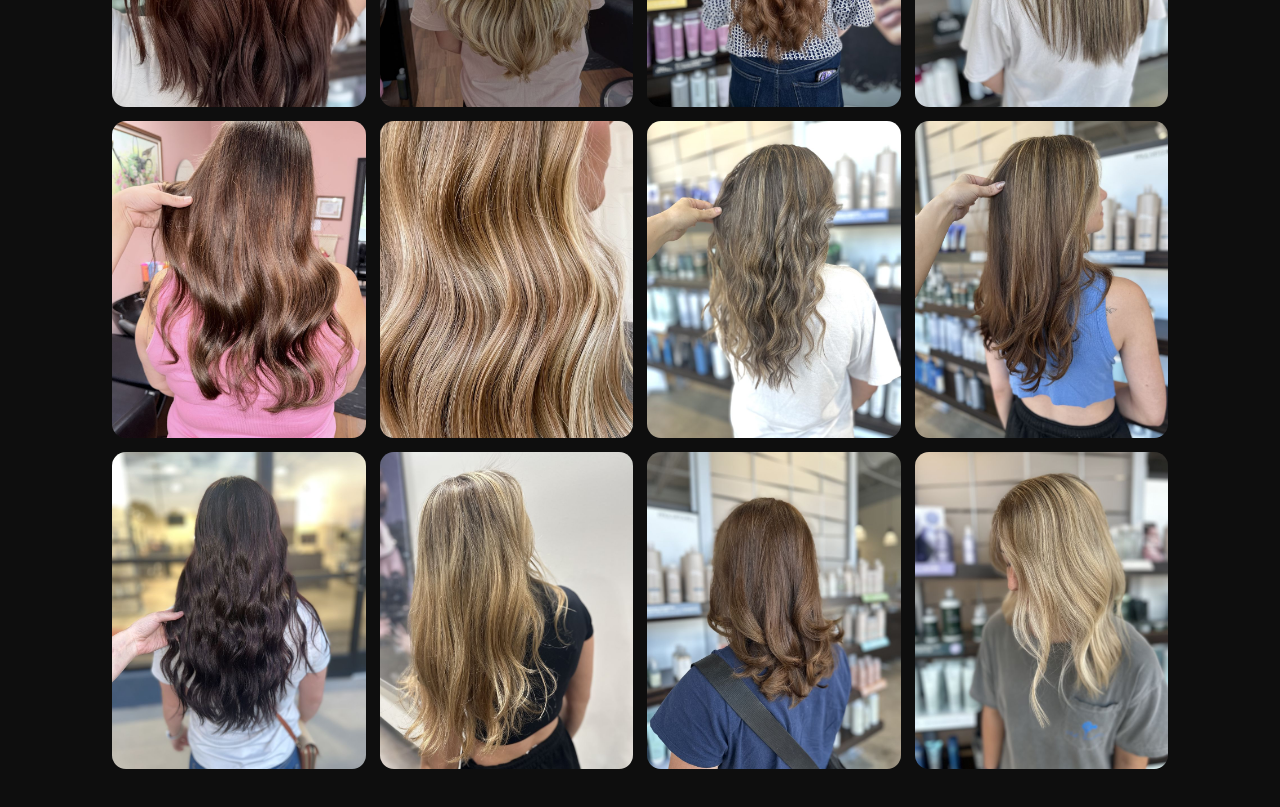
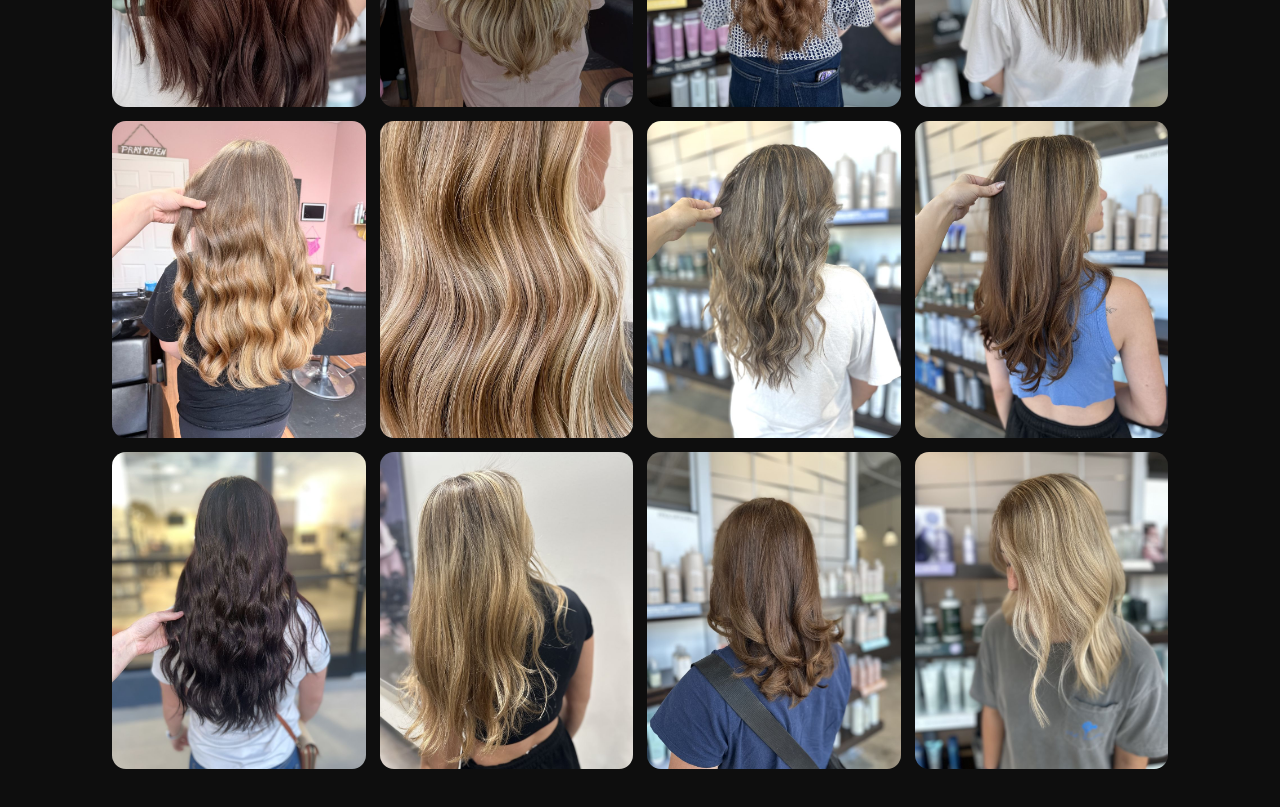
Before and after one commit to themanehousegwd/themanehousegwd.github.io, a plain HTML site: page index.html in a window 1280 px wide. Shown: the part 2620-3427 px from the top of the page. Drawn offline with nearby package versions, Linux system fonts and the light colour scheme.

Commit message:
Gallery: swap in IMG_4210
Co-Authored-By: Claude Opus 5.5 <noreply@anthropic.com>
Claude-Session: https://claude.ai/code/session_01TwZA4fezc5nBHsoCPTuBoU

```diff
--- a/index.html
+++ b/index.html
@@ -296,7 +296,7 @@
         <figure><img src="assets/gallery/work-02.jpg" alt="Long blonde waves" loading="lazy" width="900" height="1125"></figure>
         <figure><img src="assets/gallery/work-03.jpg" alt="Long brunette curls" loading="lazy" width="900" height="1125"></figure>
         <figure><img src="assets/gallery/work-04.jpg" alt="Sleek dimensional blonde" loading="lazy" width="900" height="1125"></figure>
-        <figure><img src="assets/gallery/work-05b.jpg" alt="Long brunette dimensional waves" loading="lazy" width="900" height="1125"></figure>
+        <figure><img src="assets/gallery/work-05c.jpg" alt="Soft brunette-to-golden blonde lived-in waves" loading="lazy" width="900" height="1125"></figure>
         <figure><img src="assets/gallery/work-06.jpg" alt="Close-up of blonde dimensional color" loading="lazy" width="900" height="1125"></figure>
         <figure><img src="assets/gallery/work-07.jpg" alt="Ash brunette waves with highlights" loading="lazy" width="900" height="1125"></figure>
         <figure><img src="assets/gallery/work-08.jpg" alt="Brunette dimensional color" loading="lazy" width="900" height="1125"></figure>
```
Also changed, not shown: assets/gallery/work-05b.jpg (deleted), assets/gallery/work-05c.jpg (added).
